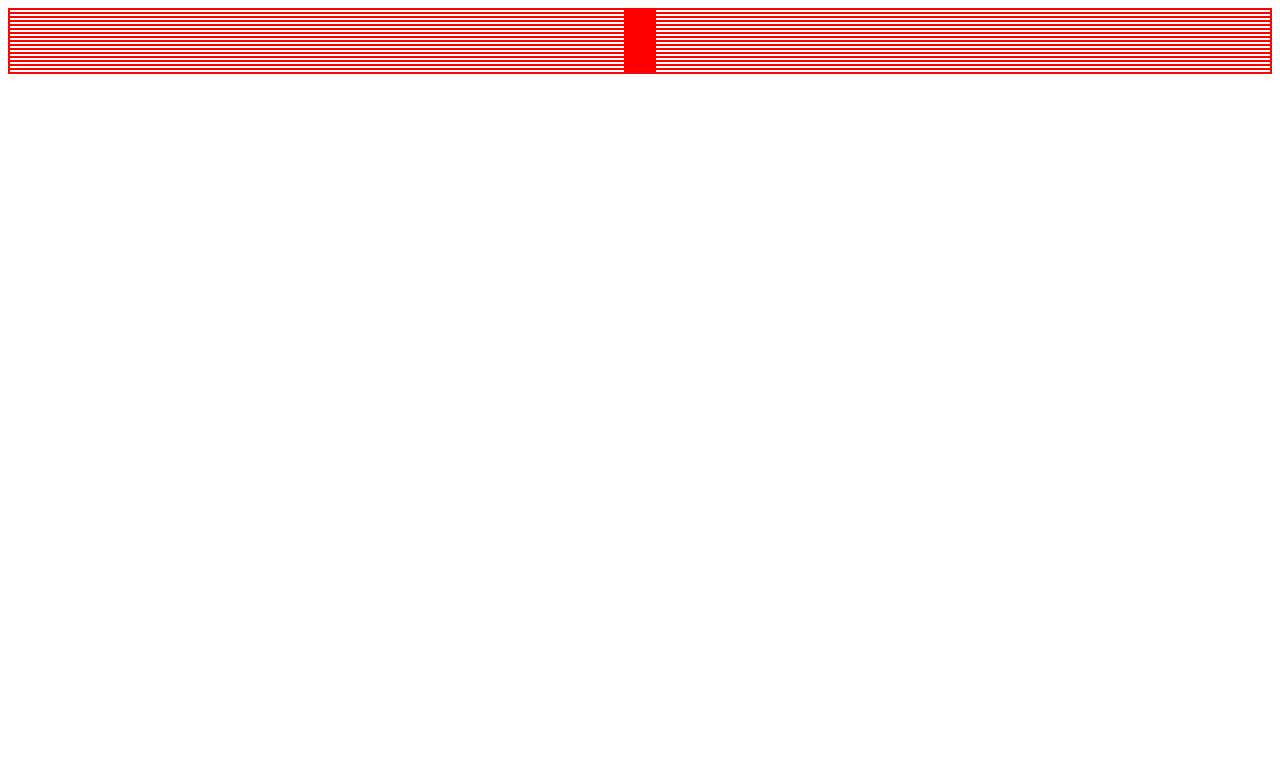
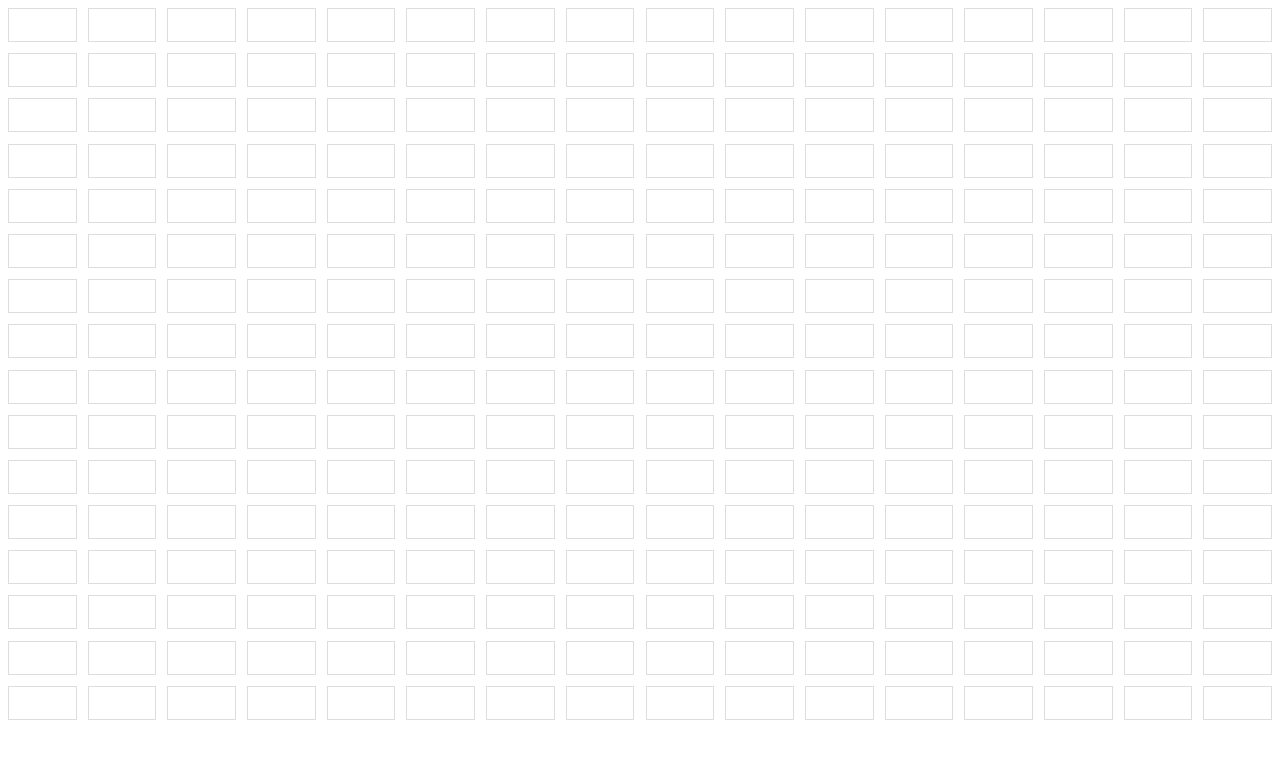
Before and after one commit to Adithya-why/etchdomodin, a plain HTML site: page index.html in a window 1280 px wide. Drawn offline with Linux system fonts and the light colour scheme.

Commit message:
arrange the divs using CSS grid and custom css properties

```diff
--- a/main.js
+++ b/main.js
@@ -1,24 +1,17 @@
 const container = document.querySelector('.container');
 
+container.style.setProperty('--grid-rows',16);
+container.style.setProperty('--grid-cols',16);
+
+
 for(i=0;i<16;i++){
-    const rowcontainer = document.createElement('div');
-    rowcontainer.classList.add(`rowcont`);
-    rowcontainer.classList.add(`${i}`);
+
     for(j=0;j<16;j++){
         const div = document.createElement('div');
-        div.classList.add(`row${i}`);
-        rowcontainer.appendChild(div);
+        div.classList.add(`row`);
+        div.classList.add(`${i}`);
+        container.appendChild(div);
     }
-    container.appendChild(rowcontainer);
+
 
 }
-
-
-const rowconts = document.querySelectorAll('.rowcont')
-rowconts.forEach((rowcont) => {
-    rowcont.style.display = 'flex';
-    rowcont.style.flex = '1';
-    rowcont.style.justifyContent = "center";
-    rowcont.style.alignItems = "spaceAround";
-
-})
--- a/style.css
+++ b/style.css
@@ -1,9 +1,19 @@
-div{
-    border: 1px solid red;
+:root{
+    --grid-rows:1;
+    --grid-cols:1;
 }
 
 
 .container{
-    display: flex;
-    flex-direction: column;
+    display: grid;
+    grid-gap: 0.7em;
+    grid-template-rows: repeat(var(--grid-rows), 1fr);
+    grid-template-columns: repeat(var(--grid-cols), 1fr);
 }
+
+
+.row{
+  padding: 1em;
+  border: 1px solid #ddd;
+  text-align: center;
+}
```
